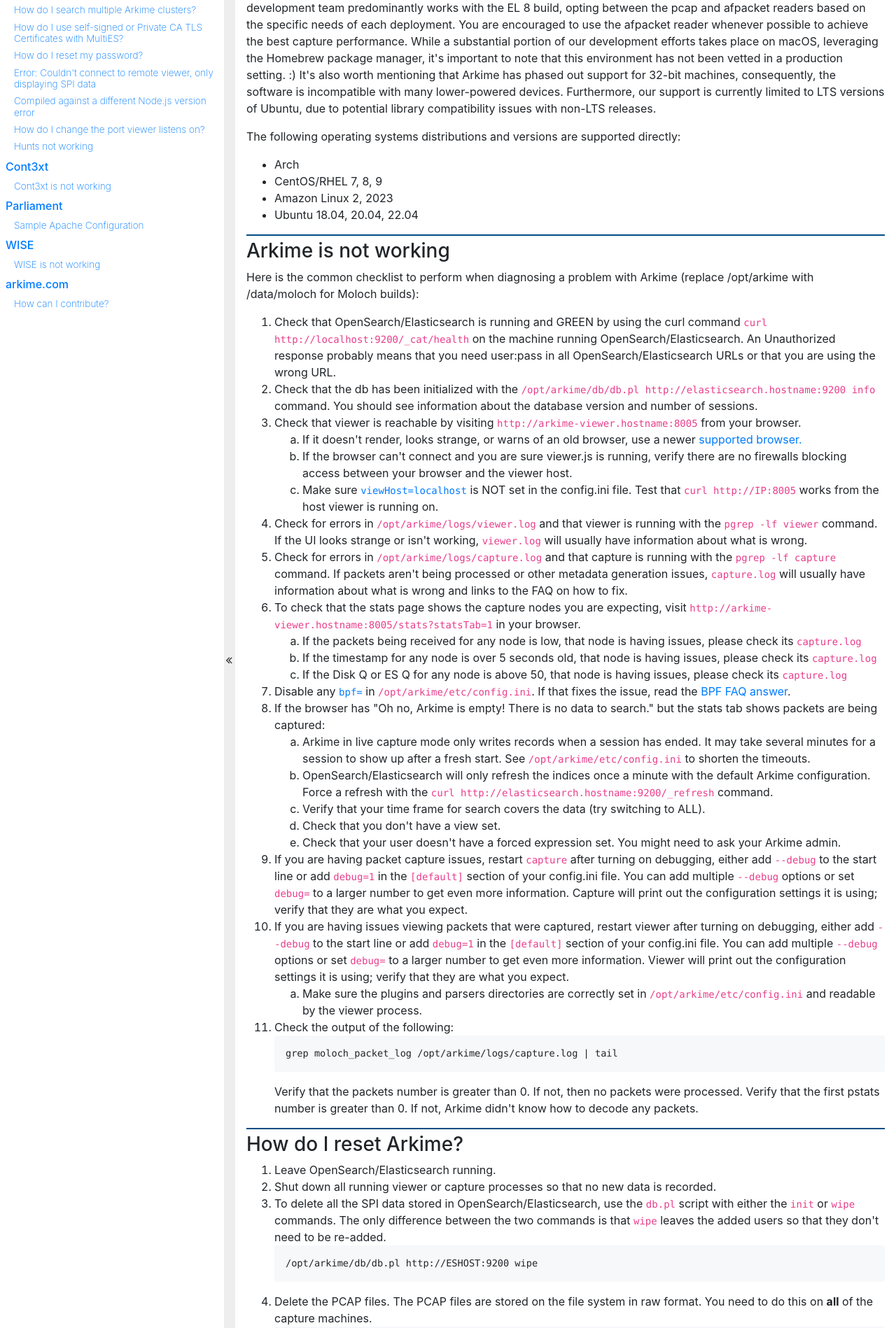
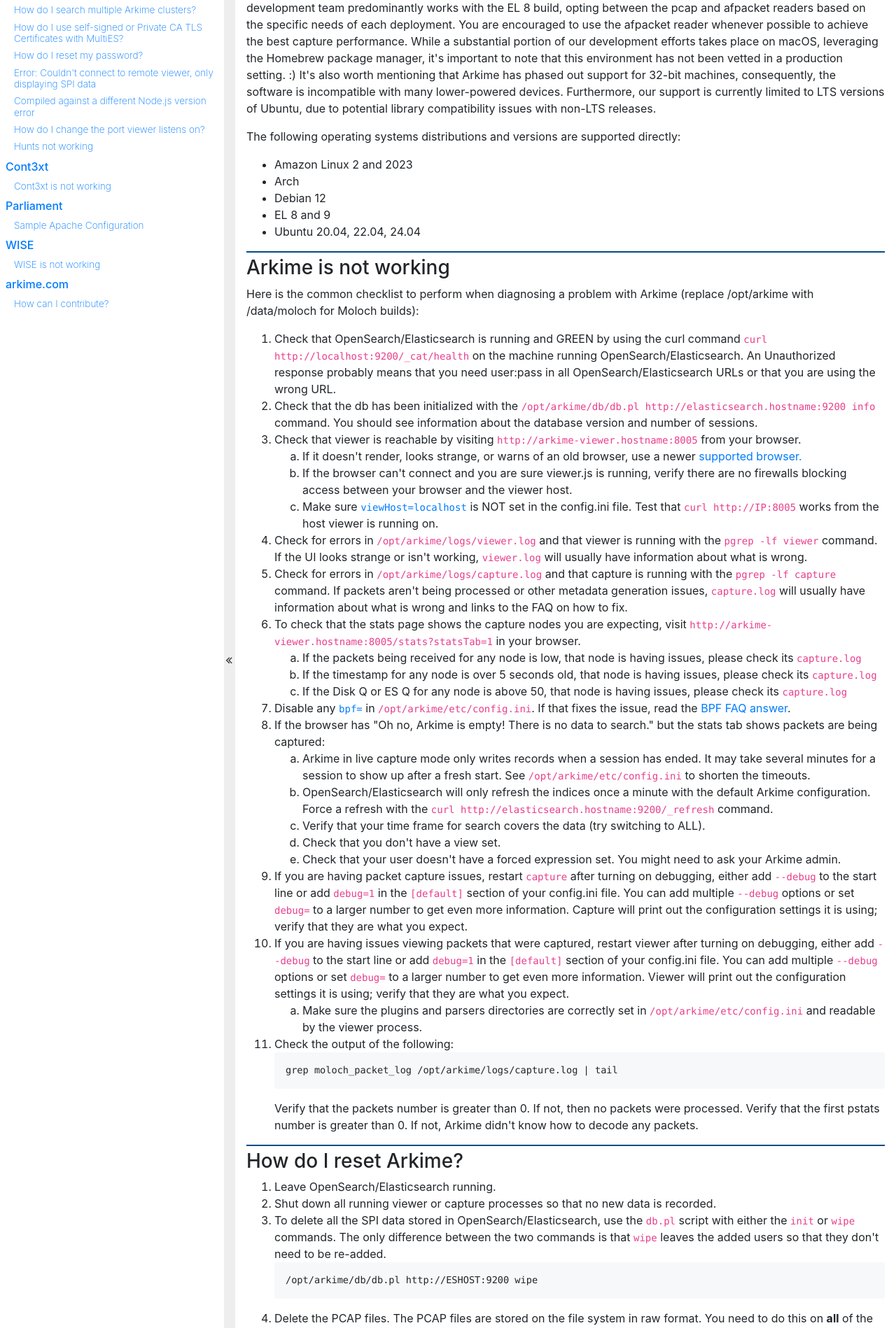
Before and after one commit to arkime/arkimeweb, a Jekyll site: the page built from faq.html, in a window 1280 px wide. Shown: the part 1593-3491 px from the top of the page at 70% size. Built offline with Jekyll 4.4.1, drawn with Linux system fonts in a browser that asks for light colours; some of the changed text lies outside the part shown.

Commit message:
update distros list

```diff
--- a/faq.html
+++ b/faq.html
@@ -728,16 +728,19 @@
       </p>
       <ul>
         <li>
+          Amazon Linux 2 and 2023
+        </li>
+        <li>
           Arch
         </li>
         <li>
-          CentOS/RHEL 7, 8, 9
-        </li>
-        <li>
-          Amazon Linux 2, 2023
-        </li>
-        <li>
-          Ubuntu 18.04, 20.04, 22.04
+          Debian 12
+        </li>
+        <li>
+          EL 8 and 9
+        </li>
+        <li>
+          Ubuntu 20.04, 22.04, 24.04
         </li>
       </ul>
 
```
